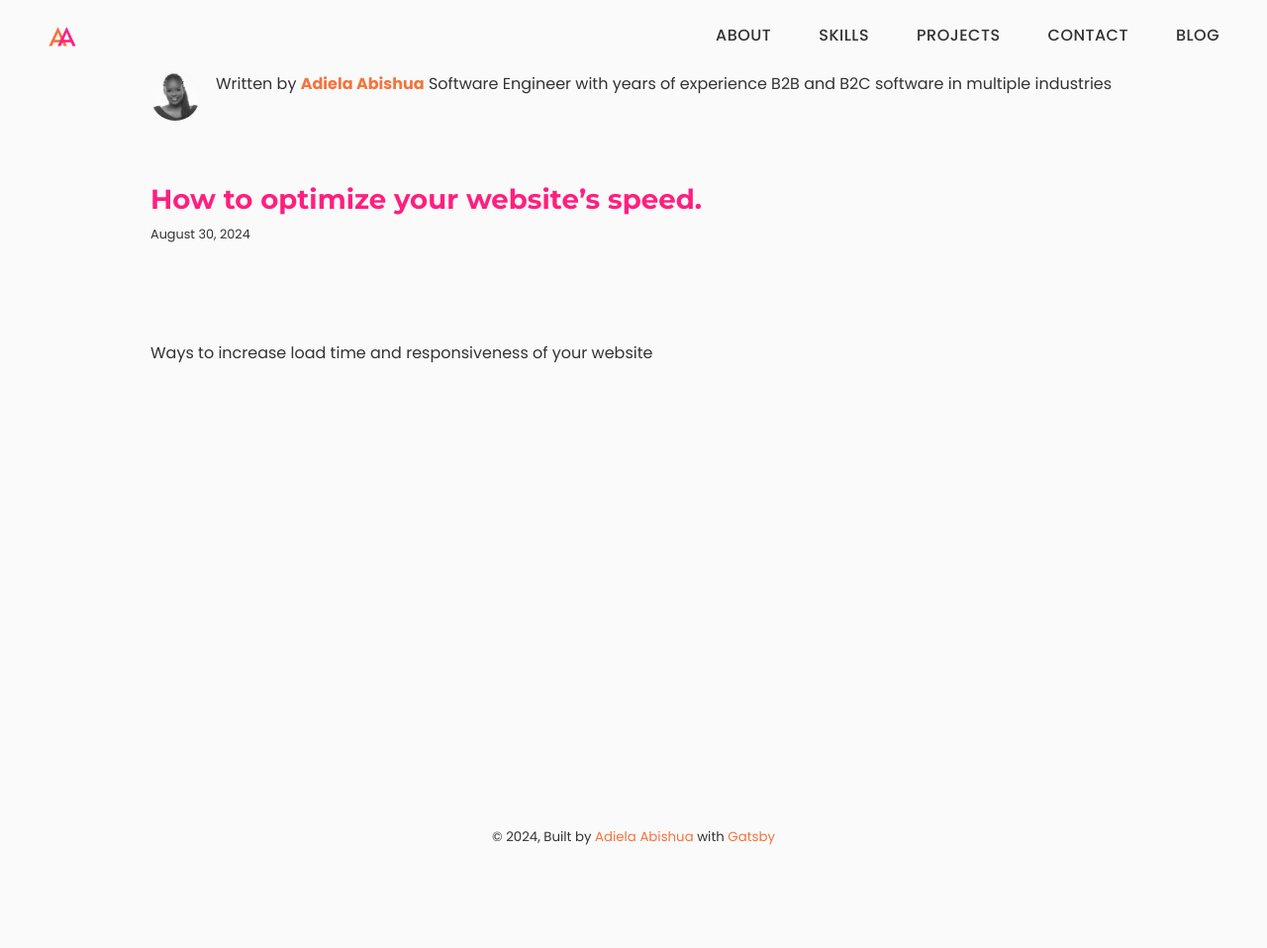
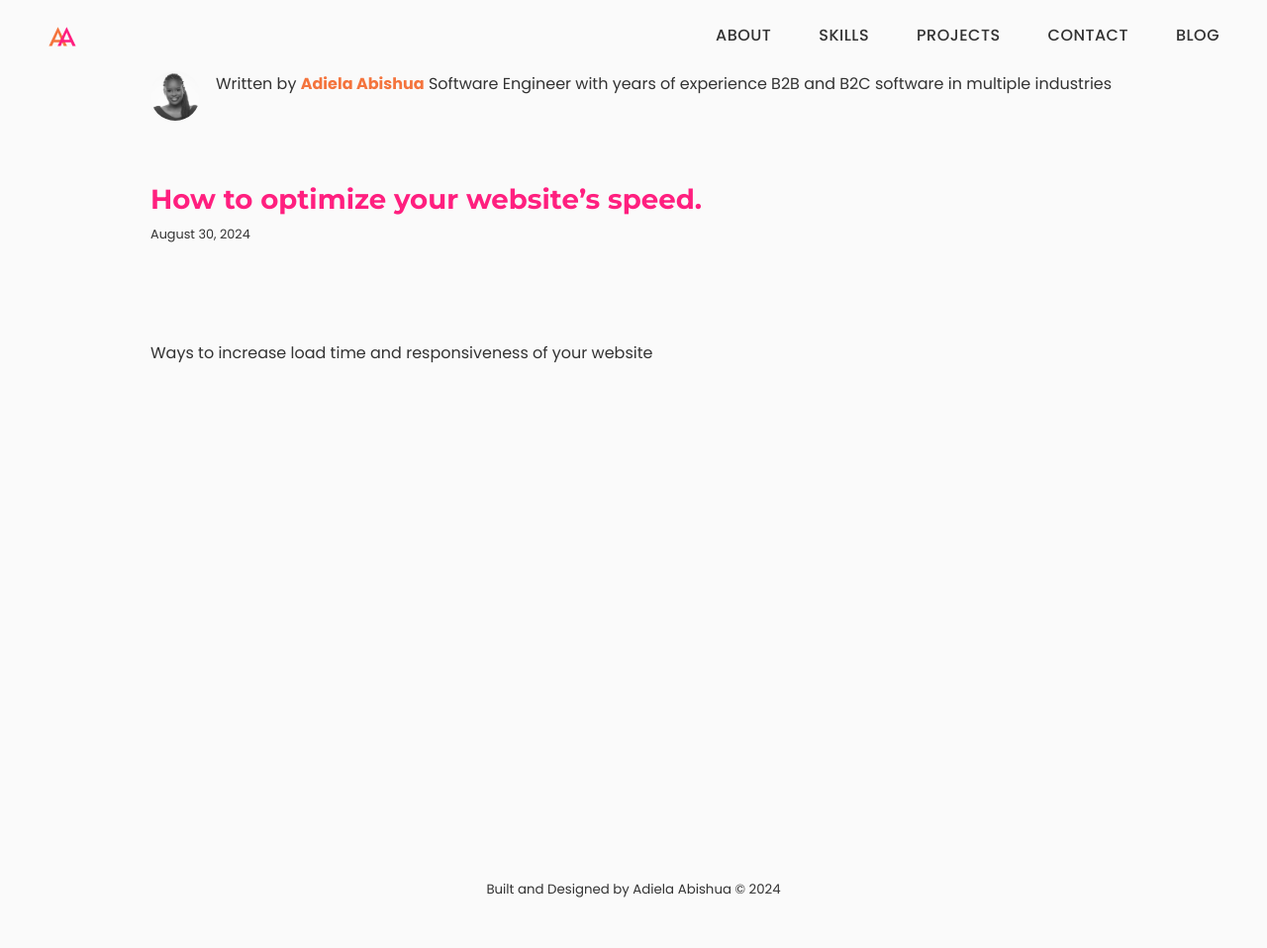
Before and after one commit to adiela/adiela.github.io, a Gatsby site: page /blog in a window 1280 px wide. Shown: the whole page at 99% size. Before the commit the page ends 872 px from the top, so only its background shows below. Built offline with nearby package versions, Linux system fonts and the light colour scheme; Gatsby itself is replaced by a stand-in of ours.

Commit message:
Move footer to layout component

```diff
--- a/src/components/BlogLayout.js
+++ b/src/components/BlogLayout.js
@@ -6,16 +6,6 @@ function BlogLayout({ children }) {
     <Layout>
       <div id="blog-wrapper" className="container">
         <main>{children}</main>
-        <footer id="blog-footer">
-          ©
-          {' '}
-          {new Date().getFullYear()}
-          , Built by
-          {' '}
-          <a href="https://www.github.com/adiela">Adiela Abishua</a>
-          {'  with '}
-          <a href="https://www.gatsbyjs.com">Gatsby</a>
-        </footer>
       </div>
     </Layout>
 
--- a/src/components/Layout.js
+++ b/src/components/Layout.js
@@ -6,6 +6,9 @@ function Layout(props) {
     <>
       <Navbar />
       {props.children}
+      <footer>
+        <p>Built and Designed by Adiela Abishua &copy; {new Date().getFullYear()}</p>
+      </footer>
     </>
   );
 }
--- a/src/pages/index.js
+++ b/src/pages/index.js
@@ -113,9 +113,6 @@ function IndexPage() {
           </header>
           <ContactForm />
         </section>
-        <footer>
-          <p>Built and Designed by Adiela Abishua &copy; {new Date().getFullYear()}</p>
-        </footer>
       </main>
     </Layout>
   );
```
